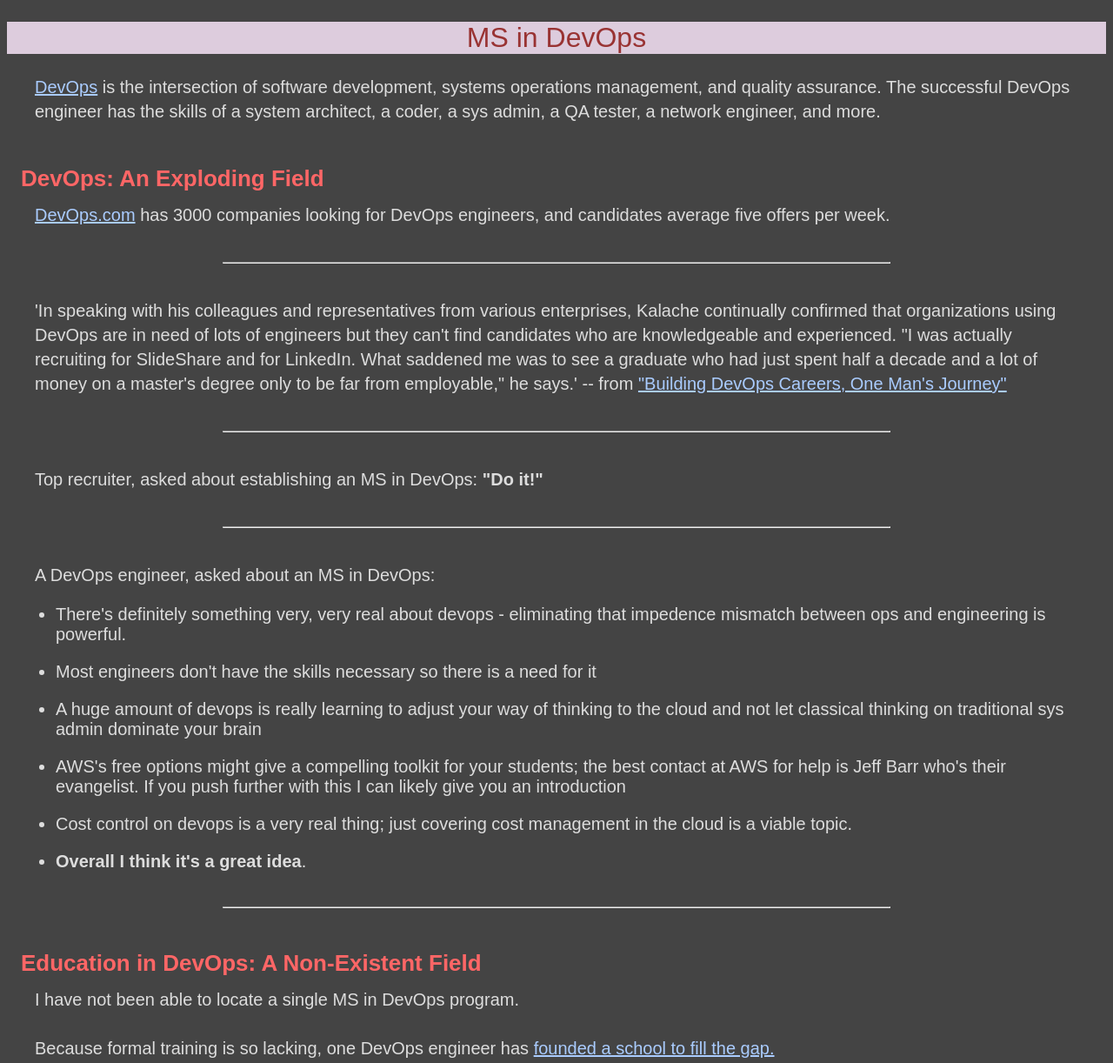
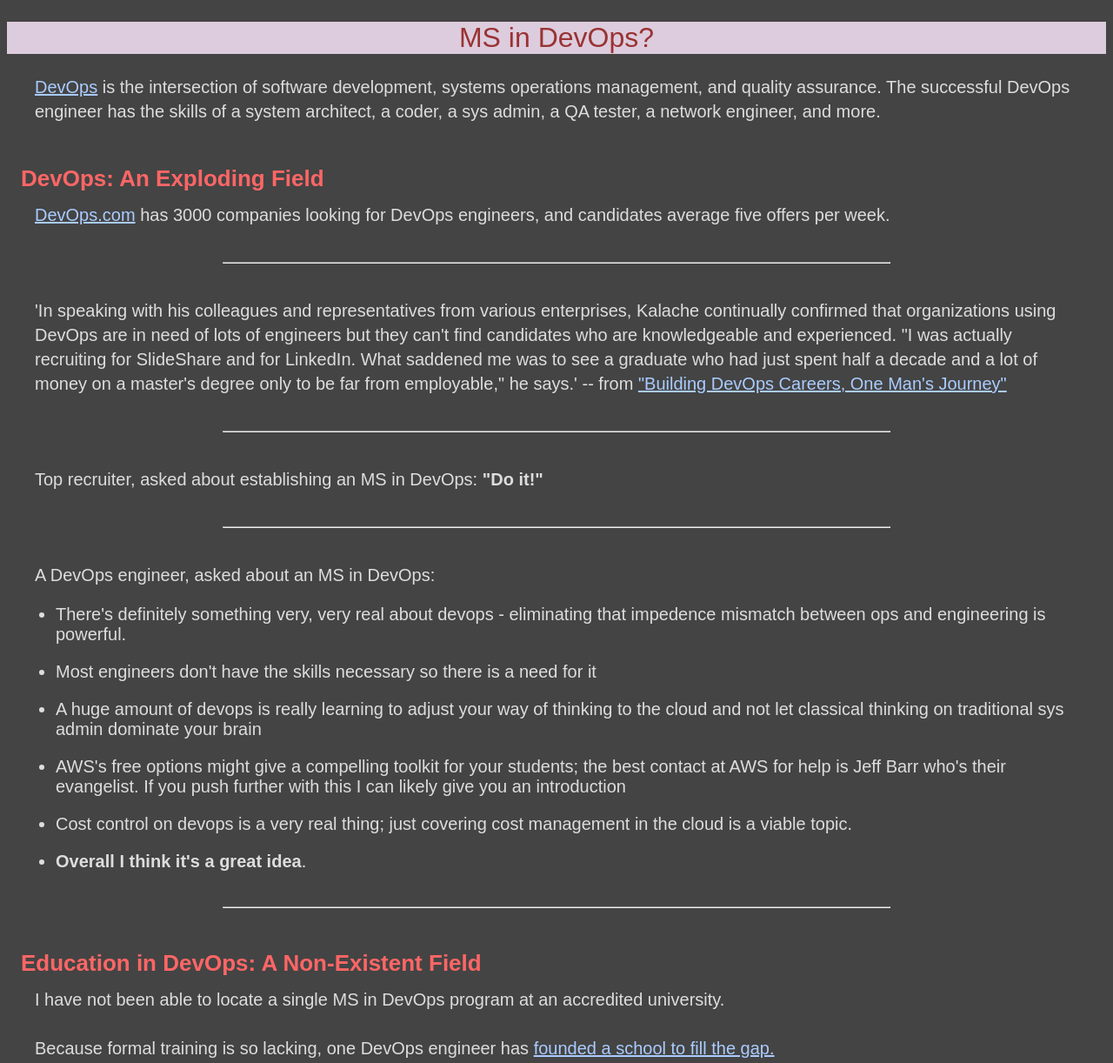
Before and after one commit to gcallah/MSDevOps, a plain HTML site: page index.html in a window 1280 px wide. Shown: the part 311-1533 px from the top of the page at 87% size. Drawn offline with Linux system fonts and the light colour scheme.

```diff
--- a/index.html
+++ b/index.html
@@ -14,7 +14,7 @@
             </p>
         </div>
         <h1>
-            MS in DevOps
+            MS in DevOps?
         </h1>
 
             <p>
@@ -84,7 +84,7 @@
 
                 <p>
                     I have not been able to locate a single MS in DevOps
-                    program.
+                    program at an accredited university.
                     <br>
                     <br>
                     Because formal training is so lacking, one DevOps engineer
```
